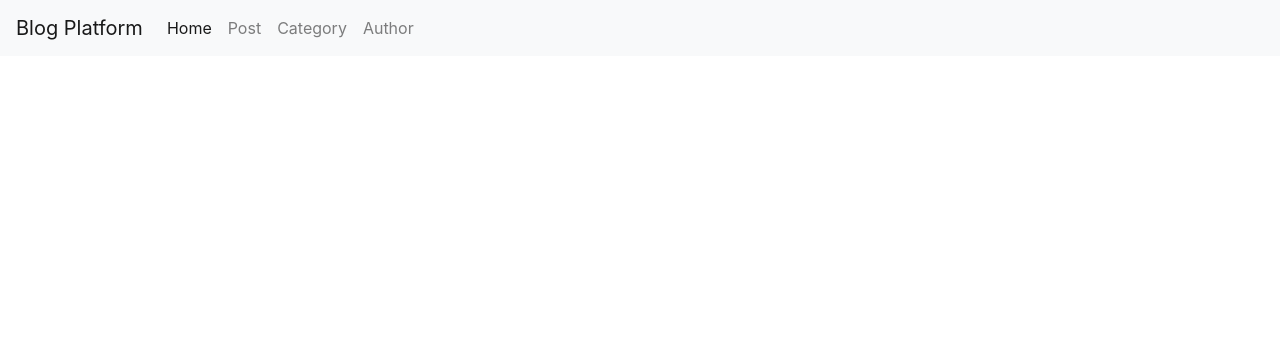
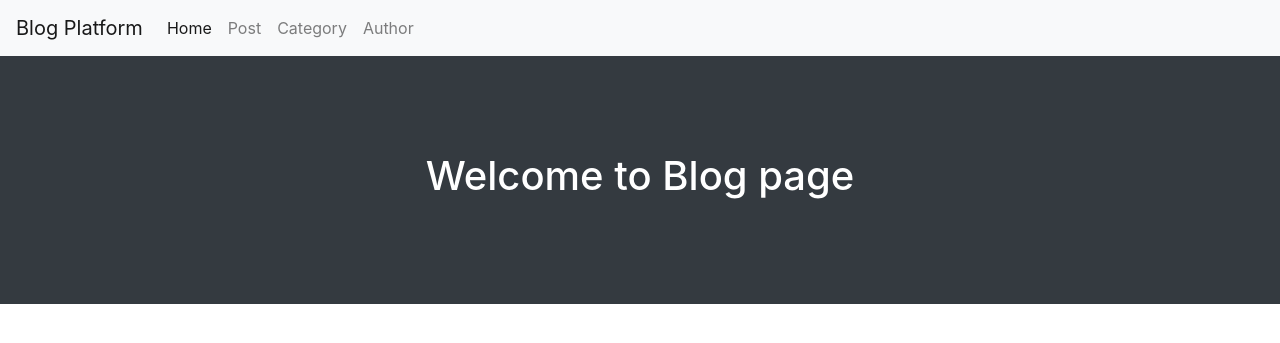
Before and after one commit to zmahjour/CW-98, a Django app: template Week15/BlogPlatform/Blogapp/templates/home.html in a window 1280 px wide. Shown: the top 343 px of the page. Run offline with Django 4.2, Linux system fonts and the light colour scheme; the template is opened without the code that fills it, so the values that code supplies are empty; parts of the project's set-up code (start-up, migrations or seed data) failed here and were passed over; some libraries are stand-ins or nearby versions.

Commit message:
BlogPlatform | designing home page

```diff
--- a/Week15/BlogPlatform/Blogapp/templates/home.html
+++ b/Week15/BlogPlatform/Blogapp/templates/home.html
@@ -1,37 +1,15 @@
-<!DOCTYPE html>
-<html lang="en">
-<head>
-    <meta charset="UTF-8">
-    <meta name="viewport" content="width=device-width, initial-scale=1.0">
-    <link rel="stylesheet" href="https://stackpath.bootstrapcdn.com/bootstrap/4.5.0/css/bootstrap.min.css">
-    <script src="https://code.jquery.com/jquery-3.5.1.slim.min.js"></script>
-    <script src="https://cdn.jsdelivr.net/npm/@popperjs/core@2.9.3/dist/umd/popper.min.js"></script>
-    <script src="https://stackpath.bootstrapcdn.com/bootstrap/4.5.0/js/bootstrap.min.js"></script>
-    <title>Home</title>
-</head>
-<body>
-    <nav class="navbar navbar-expand-lg navbar-light bg-light">
-        <a class="navbar-brand" href="#">Blog Platform</a>
-        <button class="navbar-toggler" type="button" data-toggle="collapse" data-target="#navbarNav" aria-controls="navbarNav" aria-expanded="false" aria-label="Toggle navigation">
-          <span class="navbar-toggler-icon"></span>
-        </button>
-        <div class="collapse navbar-collapse" id="navbarNav">
-          <ul class="navbar-nav">
-            <li class="nav-item active">
-              <a class="nav-link" href="#">Home</a>
-            </li>
-            <li class="nav-item">
-              <a class="nav-link" href="#">Post </a>
-            </li>
-            <li class="nav-item">
-              <a class="nav-link" href="#">Category</a>
-            </li>
-            <li class="nav-item">
-              <a class="nav-link" href="#">Author</a>
-            </li>
-          </ul>
+{% extends 'base.html' %}
+
+{% block content %}
+<header class="bg-dark py-5">
+    <div class="container-md px-5">
+        <div class="row gx-5 justify-content-center">
+        <div class="text-center my-5 col-lg-6">
+        <h1 class="display-5 text-white mb-2">
+            Welcome to Blog page
+        </h1>
         </div>
-      </nav>
-
-</body>
-</html>
+        </div>
+</div>
+</header>
+{% endblock content %}
```
